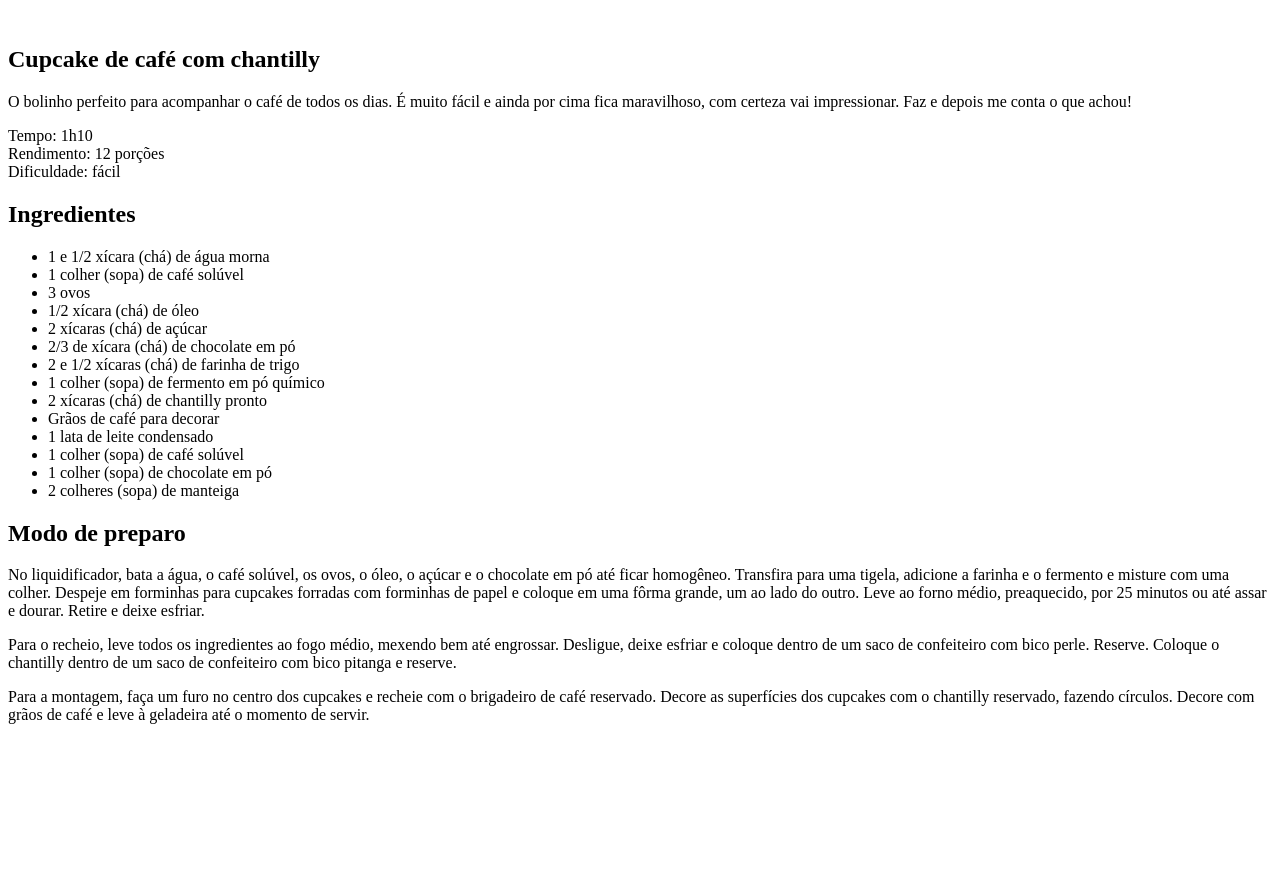
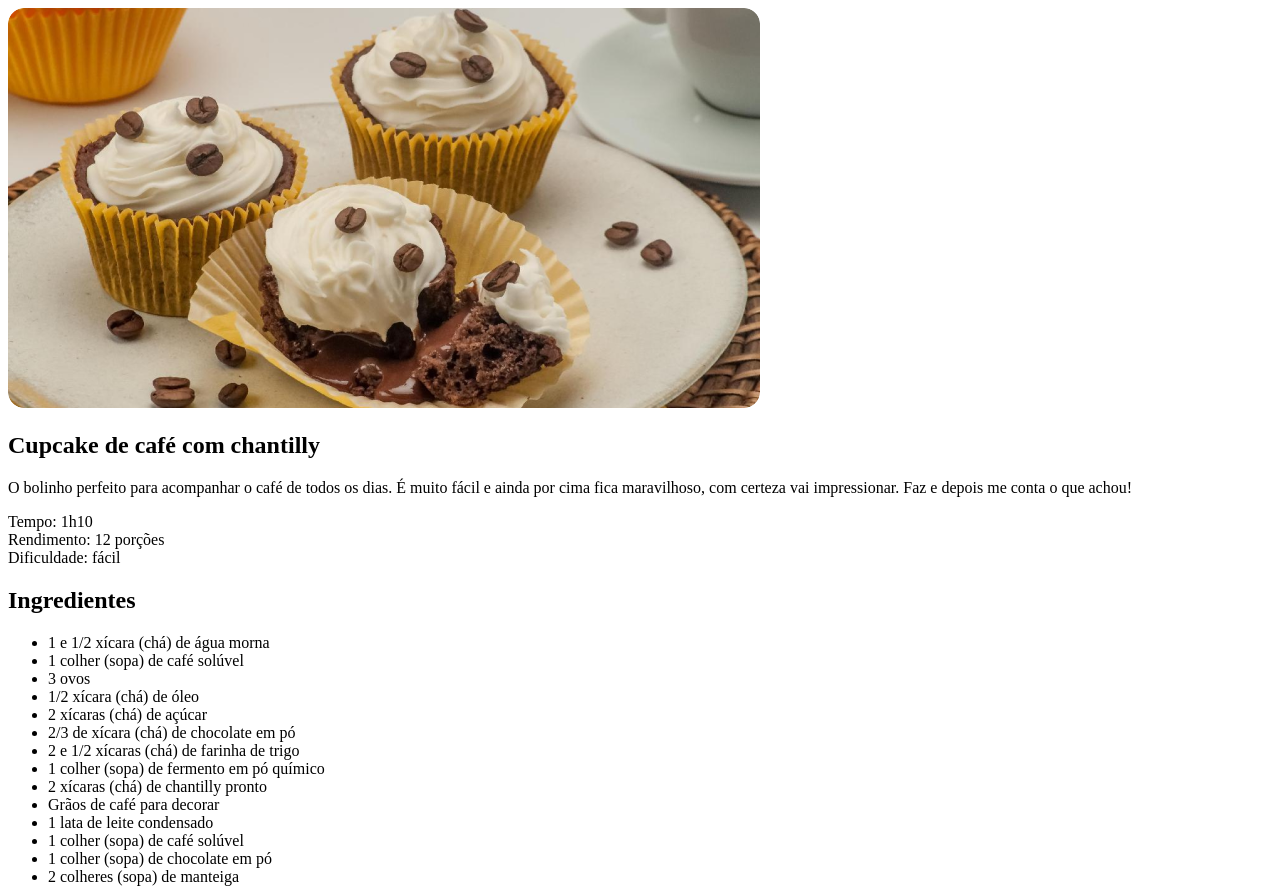
Before and after one commit to matheuslima44/Projeto-Receita, a plain HTML site: page index.html in a window 1280 px wide. Shown: the top 889 px of the page. Before the commit the page ends 800 px from the top, so only its background shows below. Drawn offline with Linux system fonts and the light colour scheme.

Commit message:
Adicionando Imagens e Estilos

```diff
--- a/index.html
+++ b/index.html
@@ -4,10 +4,12 @@
     <meta charset="UTF-8">
     <meta name="viewport" content="width=device-width, initial-scale=1.0">
     <title>Pagina Receita</title>
+
+    <link rel="stylesheet" href="style.css">
 </head>
 <body>
     <div id="page">
-        <img src="" alt="">
+        <img src="assets/main-image.png" alt="Imagem de um Cupcake com grãos de café">
         <main>
             <section id="about">
                 <h1>Cupcake de café com chantilly</h1>
--- /dev/null
+++ b/style.css
@@ -0,0 +1,3 @@
+img{
+    border-radius: 16px;
+}
```
Also changed, not shown: assets/main-image.png (added), 1 other file.
